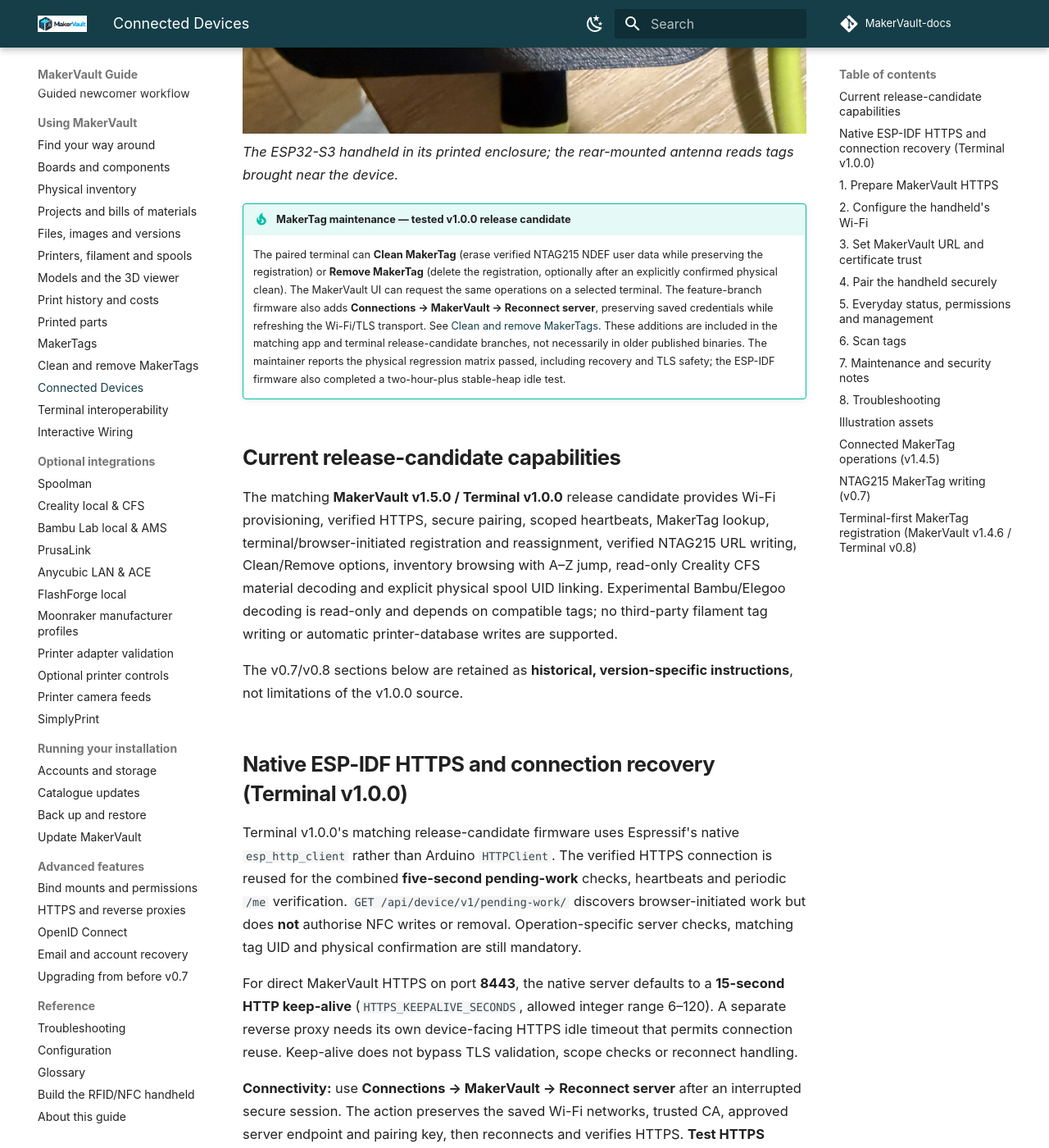
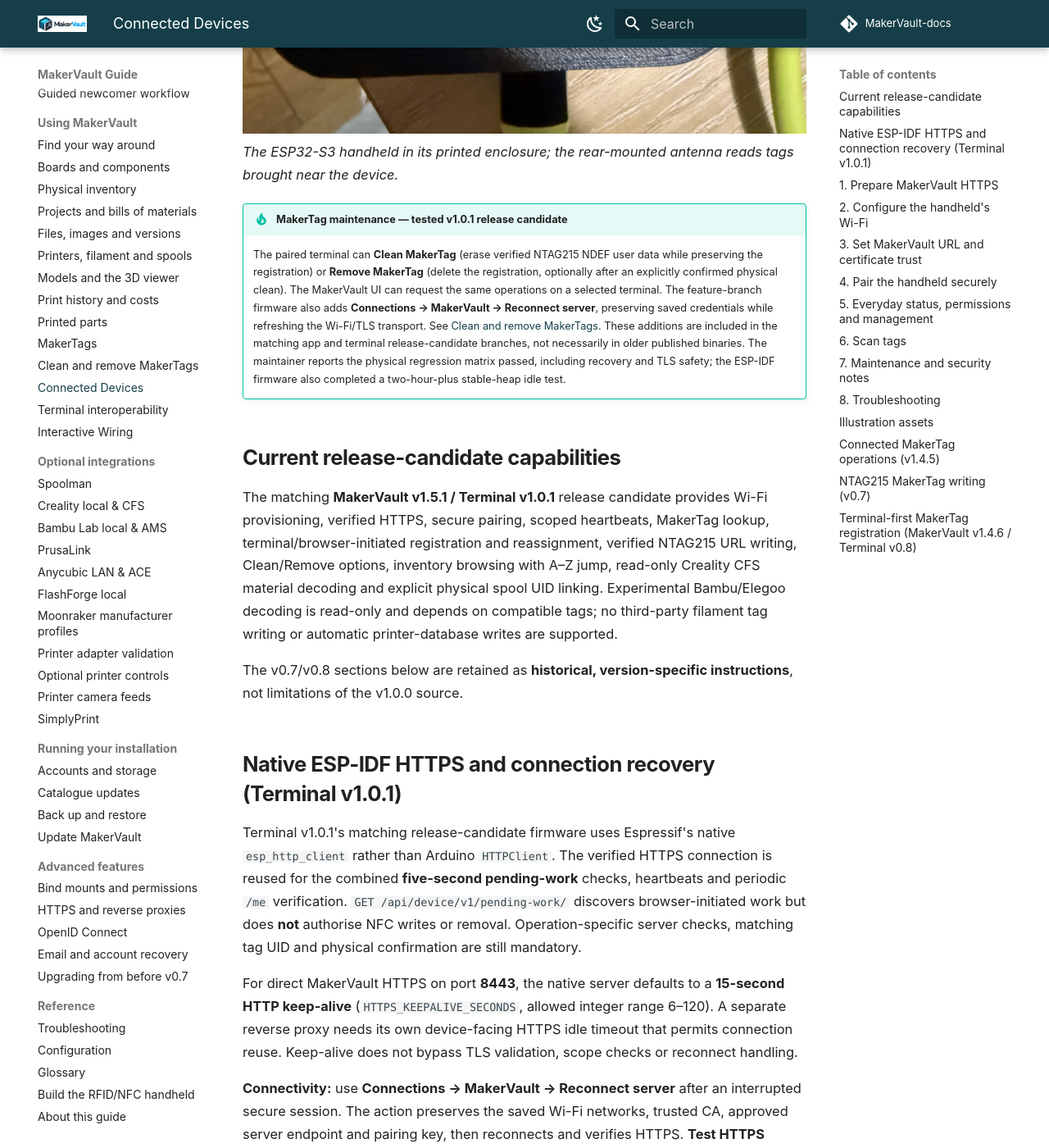
Before and after one commit to gavrd7/MakerVault-docs, an MkDocs documentation site: the page built from docs/guide/using/connected-devices.md, in a window 1280 px wide and 1400 px high, scrolled down 1494 px. Shown: the whole window at 82% size. Built offline with MkDocs 1.6.1 and Material for MkDocs 9.7.7, drawn with Linux system fonts in a browser that asks for light colours; comment, search, counter and statistics services are not loaded.

Commit message:
docs(release): align docs/guide/using/connected-devices.md with app 1.5.1 and terminal 1.0.1

```diff
--- a/docs/guide/using/connected-devices.md
+++ b/docs/guide/using/connected-devices.md
@@ -13,18 +13,18 @@
 ![MakerVault handheld terminal enclosure](../assets/screenshots/connected-devices/terminal-enclosure.jpg)
 *The ESP32-S3 handheld in its printed enclosure; the rear-mounted antenna reads tags brought near the device.*
 
-!!! tip "MakerTag maintenance — tested v1.0.0 release candidate"
+!!! tip "MakerTag maintenance — tested v1.0.1 release candidate"
     The paired terminal can **Clean MakerTag** (erase verified NTAG215 NDEF user data while preserving the registration) or **Remove MakerTag** (delete the registration, optionally after an explicitly confirmed physical clean). The MakerVault UI can request the same operations on a selected terminal. The feature-branch firmware also adds **Connections → MakerVault → Reconnect server**, preserving saved credentials while refreshing the Wi-Fi/TLS transport. See [Clean and remove MakerTags](maker-tag-maintenance.md). These additions are included in the matching app and terminal release-candidate branches, not necessarily in older published binaries. The maintainer reports the physical regression matrix passed, including recovery and TLS safety; the ESP-IDF firmware also completed a two-hour-plus stable-heap idle test.
 
 ## Current release-candidate capabilities
 
-The matching **MakerVault v1.5.0 / Terminal v1.0.0** release candidate provides Wi-Fi provisioning, verified HTTPS, secure pairing, scoped heartbeats, MakerTag lookup, terminal/browser-initiated registration and reassignment, verified NTAG215 URL writing, Clean/Remove options, inventory browsing with A–Z jump, read-only Creality CFS material decoding and explicit physical spool UID linking. Experimental Bambu/Elegoo decoding is read-only and depends on compatible tags; no third-party filament tag writing or automatic printer-database writes are supported.
+The matching **MakerVault v1.5.1 / Terminal v1.0.1** release candidate provides Wi-Fi provisioning, verified HTTPS, secure pairing, scoped heartbeats, MakerTag lookup, terminal/browser-initiated registration and reassignment, verified NTAG215 URL writing, Clean/Remove options, inventory browsing with A–Z jump, read-only Creality CFS material decoding and explicit physical spool UID linking. Experimental Bambu/Elegoo decoding is read-only and depends on compatible tags; no third-party filament tag writing or automatic printer-database writes are supported.
 
 The v0.7/v0.8 sections below are retained as **historical, version-specific instructions**, not limitations of the v1.0.0 source.
 
-## Native ESP-IDF HTTPS and connection recovery (Terminal v1.0.0)
+## Native ESP-IDF HTTPS and connection recovery (Terminal v1.0.1)
 
-Terminal v1.0.0's matching release-candidate firmware uses Espressif's native `esp_http_client` rather than Arduino `HTTPClient`. The verified HTTPS connection is reused for the combined **five-second pending-work** checks, heartbeats and periodic `/me` verification. `GET /api/device/v1/pending-work/` discovers browser-initiated work but does **not** authorise NFC writes or removal. Operation-specific server checks, matching tag UID and physical confirmation are still mandatory.
+Terminal v1.0.1's matching release-candidate firmware uses Espressif's native `esp_http_client` rather than Arduino `HTTPClient`. The verified HTTPS connection is reused for the combined **five-second pending-work** checks, heartbeats and periodic `/me` verification. `GET /api/device/v1/pending-work/` discovers browser-initiated work but does **not** authorise NFC writes or removal. Operation-specific server checks, matching tag UID and physical confirmation are still mandatory.
 
 For direct MakerVault HTTPS on port **8443**, the native server defaults to a **15-second HTTP keep-alive** (`HTTPS_KEEPALIVE_SECONDS`, allowed integer range 6–120). A separate reverse proxy needs its own device-facing HTTPS idle timeout that permits connection reuse. Keep-alive does not bypass TLS validation, scope checks or reconnect handling.
 
```
